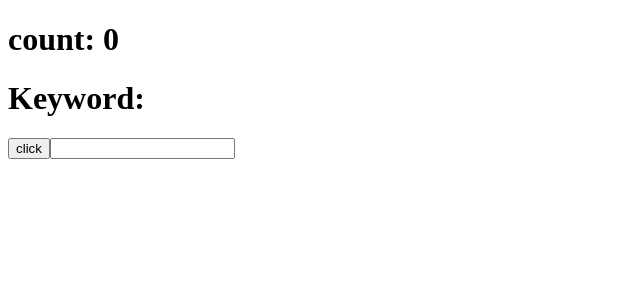
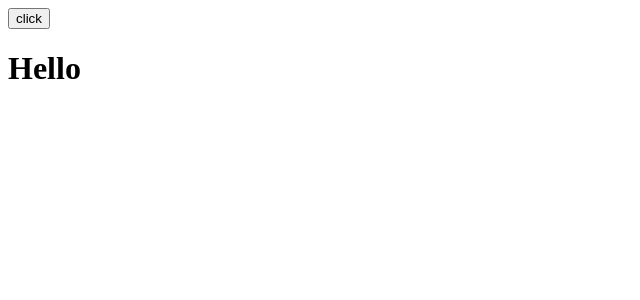
Before and after one commit to dg1418/react-study, a React (Create React App) app: page / in a window 1280 px wide. Shown: the top 300 px of the page, without its empty margins (0-640 px from the left). Built offline with nearby package versions, Linux system fonts and the light colour scheme.

Commit message:
6장 useEffect의 cleanup

```diff
--- a/src/App.js
+++ b/src/App.js
@@ -1,31 +1,30 @@
 import { useEffect, useState } from "react";
+function Hello() {
+  const hi = () => {
+    console.log("create");
+    return bye;
+  };
+
+  const bye = (event) => {
+    console.log("destroy");
+  };
+
+  useEffect(hi, []);
+
+  return <h1>Hello</h1>;
+}
 
 function App() {
-  const [count, setCount] = useState(0);
-  const [keyword, setKeyword] = useState("");
+  const [show, setShow] = useState(true);
 
   const onClick = () => {
-    setCount((prev) => prev + 1);
+    setShow((prev) => !prev);
   };
-
-  const onChange = (event) => {
-    setKeyword(event.target.value);
-  };
-
-  useEffect(() => {
-    console.log("count render");
-  }, [count]);
-
-  useEffect(() => {
-    console.log("keyword render");
-  }, [keyword]);
 
   return (
     <div>
-      <h1>count: {count}</h1>
-      <h1>Keyword: {keyword}</h1>
       <button onClick={onClick}>click</button>
-      <input type="text" onChange={onChange} />
+      {show && <Hello />}
     </div>
   );
 }
```
